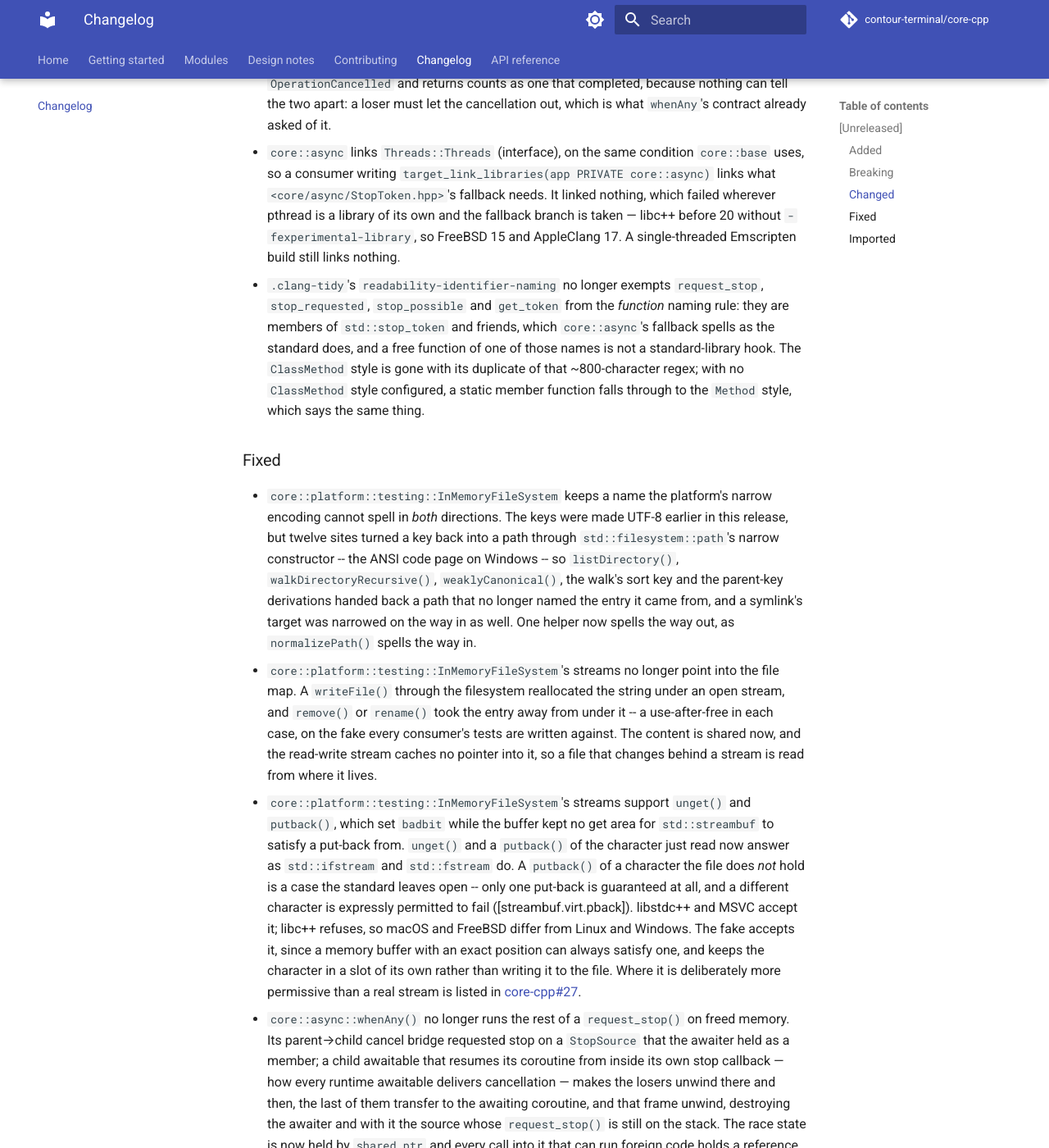
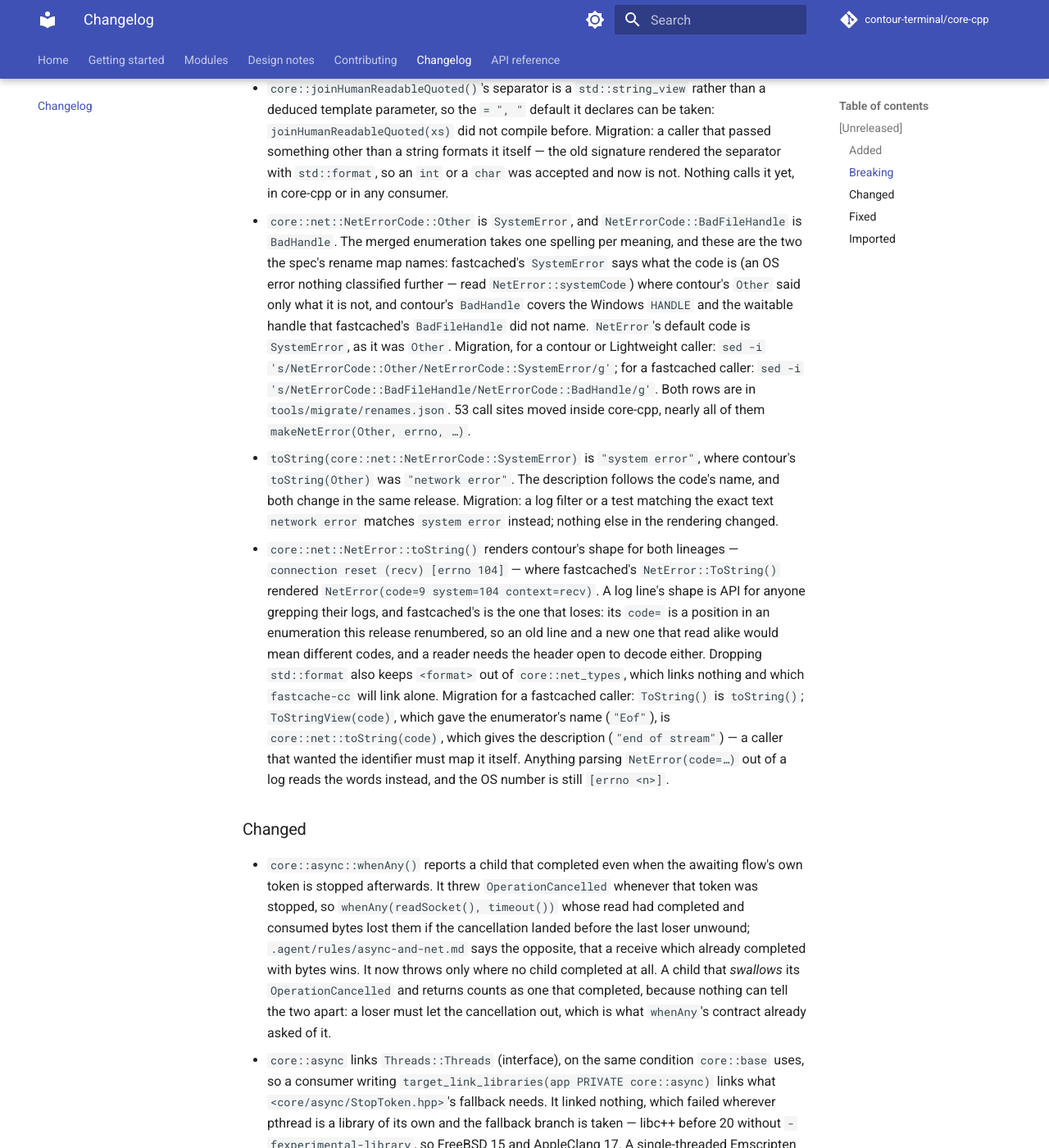
Before and after one commit to contour-terminal/core-cpp, an MkDocs documentation site: the page built from docs/changelog.md, in a window 1280 px wide and 1400 px high, scrolled down 10916 px. Shown: the whole window at 82% size. Built offline with MkDocs 1.6.1 and Material for MkDocs 9.7.7, drawn with Linux system fonts in a browser that asks for light colours; comment, search, counter and statistics services are not loaded; some of the changed text lies outside the part shown.

Commit message:
docs(net): the merged error vocabulary, its two renames and what they break
net.md gains the error table: every code, what toString() renders for it and
when it arrives, plus what isDeadlineExpiry() answers and why both its
operands are load-bearing. The changelog records the merge under Added and
all three breaks under Breaking, each with its migration -- a sed line for
each rename, and, for a fastcached caller, what NetError::ToString() and
ToStringView() become now that the rendering is contour's.

provenance.md's NetError.hpp row names the second upstream it was merged
from, fastcached 0708dd54, and what was deliberately not taken from it.

Signed-off-by: Christian Parpart <christian@parpart.family>

```diff
--- a/CHANGELOG.md
+++ b/CHANGELOG.md
@@ -244,6 +244,21 @@
   can leave it there when both the second hop and the rollback fail, which is not behaviour that
   may ship untested (controller ruling R53).
 
+- `core::net::NetErrorCode` is the merged vocabulary of both lineages, so a caller of contour's
+  `net::NetErrorCode` or of fastcached's `FastCache::NetErrorCode` has a code for every failure it
+  used to distinguish. From fastcached it gains `AddressNotAvail` (a bind whose address is not
+  available locally), `HostUnreach` and `PermissionDenied` (a low-numbered port without privileges,
+  a firewall's `EACCES`) — three causes that were an unclassified `Other` here and that no caller
+  could match on. `core::net::isDeadlineExpiry(NetErrorCode)` joins it, also from fastcached
+  (`IsDeadlineExpiry`): a deadline armed with `SO_RCVTIMEO`/`SO_SNDTIMEO`, and a poll given a
+  timeout, expire as `EAGAIN`/`WouldBlock` on POSIX and as `WSAETIMEDOUT`/`Timeout` on Winsock, so
+  the question is asked through one predicate over both operands rather than open-coded
+  ([fastcached#824](https://github.com/LASTRADA-Software/fastcached/issues/824)). A trailing
+  `NetErrorCode::Last` states how many codes there are, so a table or a test covers every one of
+  them without restating the list; it is not a code, `toString()` gives it no description, and
+  nothing constructs or returns it. `core::net_types` still links nothing and still includes no
+  `<format>`: it is what `fastcache-cc` links alone in Task C4.
+
 - `tools/migrate/`, the tooling every consumer migration runs: `renames.json`, the 438-row rename
   table; `rewrite.py --profile contour|endo|tuidu|fastcached`, an idempotent codemod over its
   include, namespace, symbol, member and macro rows, anchored so that `net::` never matches inside
@@ -384,6 +399,33 @@
   did not compile before. Migration: a caller that passed something other than a string formats it
   itself — the old signature rendered the separator with `std::format`, so an `int` or a `char`
   was accepted and now is not. Nothing calls it yet, in core-cpp or in any consumer.
+- `core::net::NetErrorCode::Other` is `SystemError`, and `NetErrorCode::BadFileHandle` is
+  `BadHandle`. The merged enumeration takes one spelling per meaning, and these are the two the
+  spec's rename map names: fastcached's `SystemError` says what the code is (an OS error nothing
+  classified further — read `NetError::systemCode`) where contour's `Other` said only what it is
+  not, and contour's `BadHandle` covers the Windows `HANDLE` and the waitable handle that
+  fastcached's `BadFileHandle` did not name. `NetError`'s default code is `SystemError`, as it was
+  `Other`. Migration, for a contour or Lightweight caller:
+  `sed -i 's/NetErrorCode::Other/NetErrorCode::SystemError/g'`; for a fastcached caller:
+  `sed -i 's/NetErrorCode::BadFileHandle/NetErrorCode::BadHandle/g'`. Both rows are in
+  `tools/migrate/renames.json`. 53 call sites moved inside core-cpp, nearly all of them
+  `makeNetError(Other, errno, …)`.
+- `toString(core::net::NetErrorCode::SystemError)` is `"system error"`, where contour's
+  `toString(Other)` was `"network error"`. The description follows the code's name, and both change
+  in the same release. Migration: a log filter or a test matching the exact text `network error`
+  matches `system error` instead; nothing else in the rendering changed.
+- `core::net::NetError::toString()` renders contour's shape for both lineages —
+  `connection reset (recv) [errno 104]` — where fastcached's `NetError::ToString()` rendered
+  `NetError(code=9 system=104 context=recv)`. A log line's shape is API for anyone grepping their
+  logs, and fastcached's is the one that loses: its `code=` is a position in an enumeration this
+  release renumbered, so an old line and a new one that read alike would mean different codes, and
+  a reader needs the header open to decode either. Dropping `std::format` also keeps `<format>` out
+  of `core::net_types`, which links nothing and which `fastcache-cc` will link alone. Migration for
+  a fastcached caller: `ToString()` is `toString()`; `ToStringView(code)`, which gave the
+  enumerator's name (`"Eof"`), is `core::net::toString(code)`, which gives the description
+  (`"end of stream"`) — a caller that wanted the identifier must map it itself. Anything parsing
+  `NetError(code=…)` out of a log reads the words instead, and the OS number is still
+  `[errno <n>]`.
 
 ### Changed
 
```
Also changed, not shown: .agent/reference/provenance.md (+1 -1 lines), docs/modules/net.md (+41 -3 lines).
